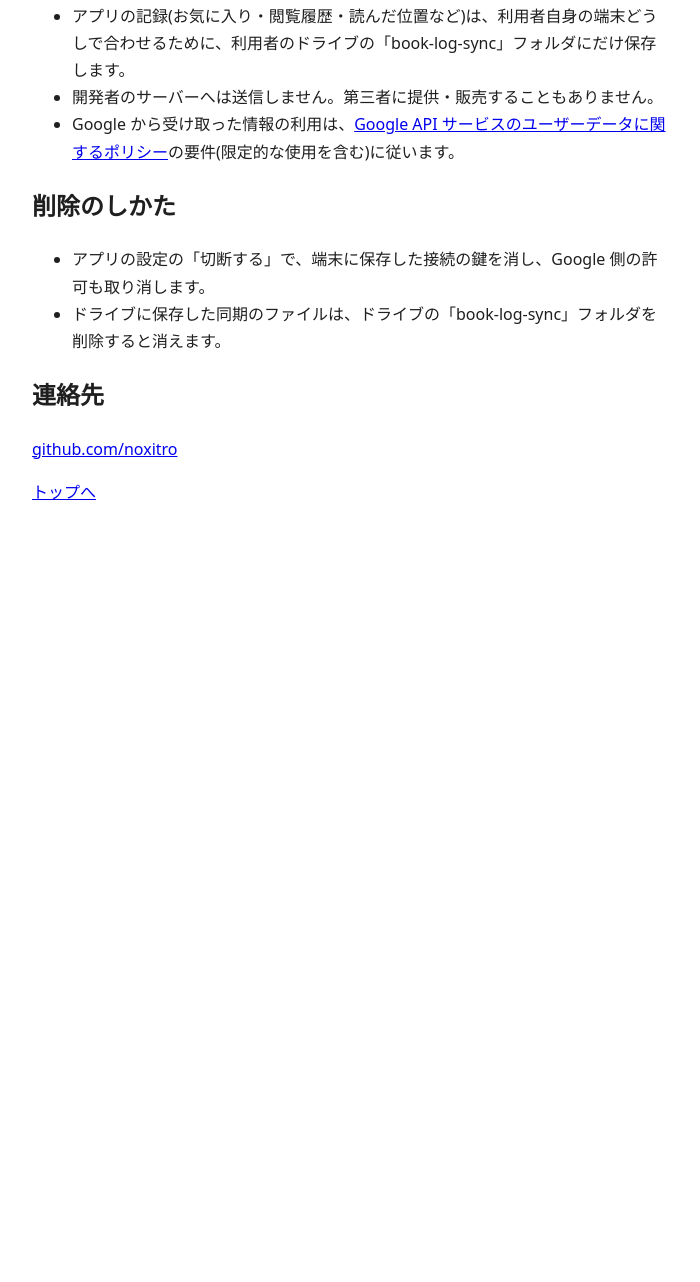
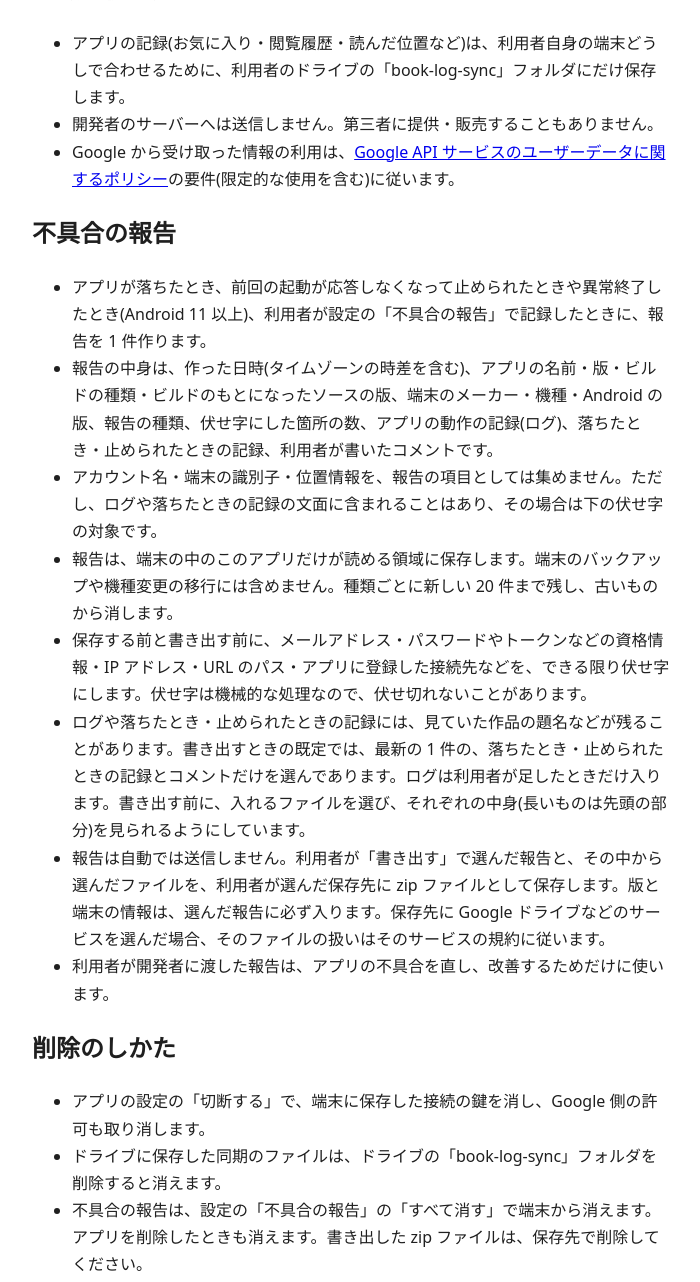
Before and after one commit to noxitro/app-policies, a plain HTML site: page book-log/privacy.html in a window 1280 px wide. Shown: the part 527-1809 px from the top of the page, without its empty margins (288-988 px from the left). Before the commit the page ends 1065 px from the top, so only its background shows below. Drawn offline with Linux system fonts and the light colour scheme.

Commit message:
book-log: プライバシーポリシーに不具合の報告の扱いを足す (#4)
* book-log: プライバシーポリシーに不具合の報告の扱いを足す

端末に残す報告の中身・置き場・件数・伏せ字、自動では送らず利用者が選んだ保存先にだけ書き出すこと、消し方。

Co-Authored-By: Claude Opus 5.5 <noreply@anthropic.com>

* book-log: 不具合の報告の節を実装に合わせる

- 書き出す前に見られる中身は、長いファイルでは先頭の部分だけと書く
- 版と端末の情報は、選んだ報告に必ず入ると書く
- 既定で選ぶもの(最新の 1 件の、落ちたときの記録とコメント)を書く
- 項目として集めない情報も、ログの文面には含まれうると書く
- 報告を作る契機の範囲、中身の項目(アプリ名・種類・伏せた数)、バックアップに含めないことを足す
- README の「書く中身」を合わせる

Co-Authored-By: Claude Opus 5.5 <noreply@anthropic.com>

---------

Co-authored-by: nitro <336908140+noxitro-claude[bot]@users.noreply.github.com>
Co-authored-by: Claude Opus 5.5 <noreply@anthropic.com>

```diff
--- a/book-log/privacy.html
+++ b/book-log/privacy.html
@@ -11,9 +11,9 @@
 </head>
 <body>
 <h1>book-log プライバシーポリシー</h1>
-<p>最終更新: 2026年10月2日</p>
+<p>最終更新: 2026年11月22日</p>
 
-<p>book-log は、個人用の読書記録アプリ(Android)です。この文書は、アプリの「端末間の同期」で Google アカウントに接続したときの情報の扱いを説明します。</p>
+<p>book-log は、個人用の読書記録アプリ(Android)です。この文書は、アプリの「端末間の同期」で Google アカウントに接続したときの情報の扱いと、アプリが端末に残す「不具合の報告」の扱いを説明します。</p>
 
 <h2>求める権限</h2>
 <ul>
@@ -28,10 +28,23 @@
   <li>Google から受け取った情報の利用は、<a href="https://developers.google.com/terms/api-services-user-data-policy">Google API サービスのユーザーデータに関するポリシー</a>の要件(限定的な使用を含む)に従います。</li>
 </ul>
 
+<h2>不具合の報告</h2>
+<ul>
+  <li>アプリが落ちたとき、前回の起動が応答しなくなって止められたときや異常終了したとき(Android 11 以上)、利用者が設定の「不具合の報告」で記録したときに、報告を 1 件作ります。</li>
+  <li>報告の中身は、作った日時(タイムゾーンの時差を含む)、アプリの名前・版・ビルドの種類・ビルドのもとになったソースの版、端末のメーカー・機種・Android の版、報告の種類、伏せ字にした箇所の数、アプリの動作の記録(ログ)、落ちたとき・止められたときの記録、利用者が書いたコメントです。</li>
+  <li>アカウント名・端末の識別子・位置情報を、報告の項目としては集めません。ただし、ログや落ちたときの記録の文面に含まれることはあり、その場合は下の伏せ字の対象です。</li>
+  <li>報告は、端末の中のこのアプリだけが読める領域に保存します。端末のバックアップや機種変更の移行には含めません。種類ごとに新しい 20 件まで残し、古いものから消します。</li>
+  <li>保存する前と書き出す前に、メールアドレス・パスワードやトークンなどの資格情報・IP アドレス・URL のパス・アプリに登録した接続先などを、できる限り伏せ字にします。伏せ字は機械的な処理なので、伏せ切れないことがあります。</li>
+  <li>ログや落ちたとき・止められたときの記録には、見ていた作品の題名などが残ることがあります。書き出すときの既定では、最新の 1 件の、落ちたとき・止められたときの記録とコメントだけを選んであります。ログは利用者が足したときだけ入ります。書き出す前に、入れるファイルを選び、それぞれの中身(長いものは先頭の部分)を見られるようにしています。</li>
+  <li>報告は自動では送信しません。利用者が「書き出す」で選んだ報告と、その中から選んだファイルを、利用者が選んだ保存先に zip ファイルとして保存します。版と端末の情報は、選んだ報告に必ず入ります。保存先に Google ドライブなどのサービスを選んだ場合、そのファイルの扱いはそのサービスの規約に従います。</li>
+  <li>利用者が開発者に渡した報告は、アプリの不具合を直し、改善するためだけに使います。</li>
+</ul>
+
 <h2>削除のしかた</h2>
 <ul>
   <li>アプリの設定の「切断する」で、端末に保存した接続の鍵を消し、Google 側の許可も取り消します。</li>
   <li>ドライブに保存した同期のファイルは、ドライブの「book-log-sync」フォルダを削除すると消えます。</li>
+  <li>不具合の報告は、設定の「不具合の報告」の「すべて消す」で端末から消えます。アプリを削除したときも消えます。書き出した zip ファイルは、保存先で削除してください。</li>
 </ul>
 
 <h2>連絡先</h2>
```
Also changed, not shown: 1 other file.
